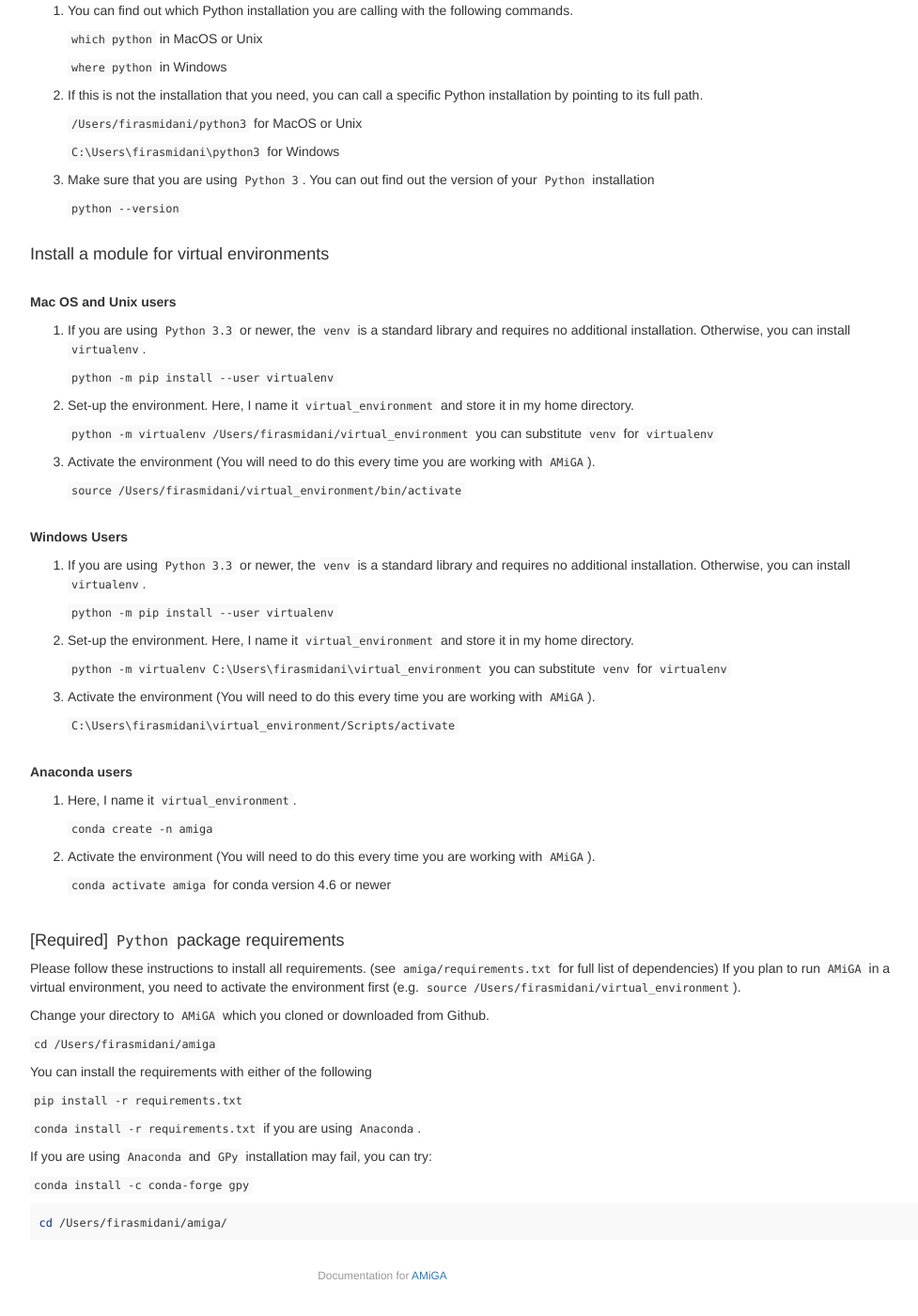
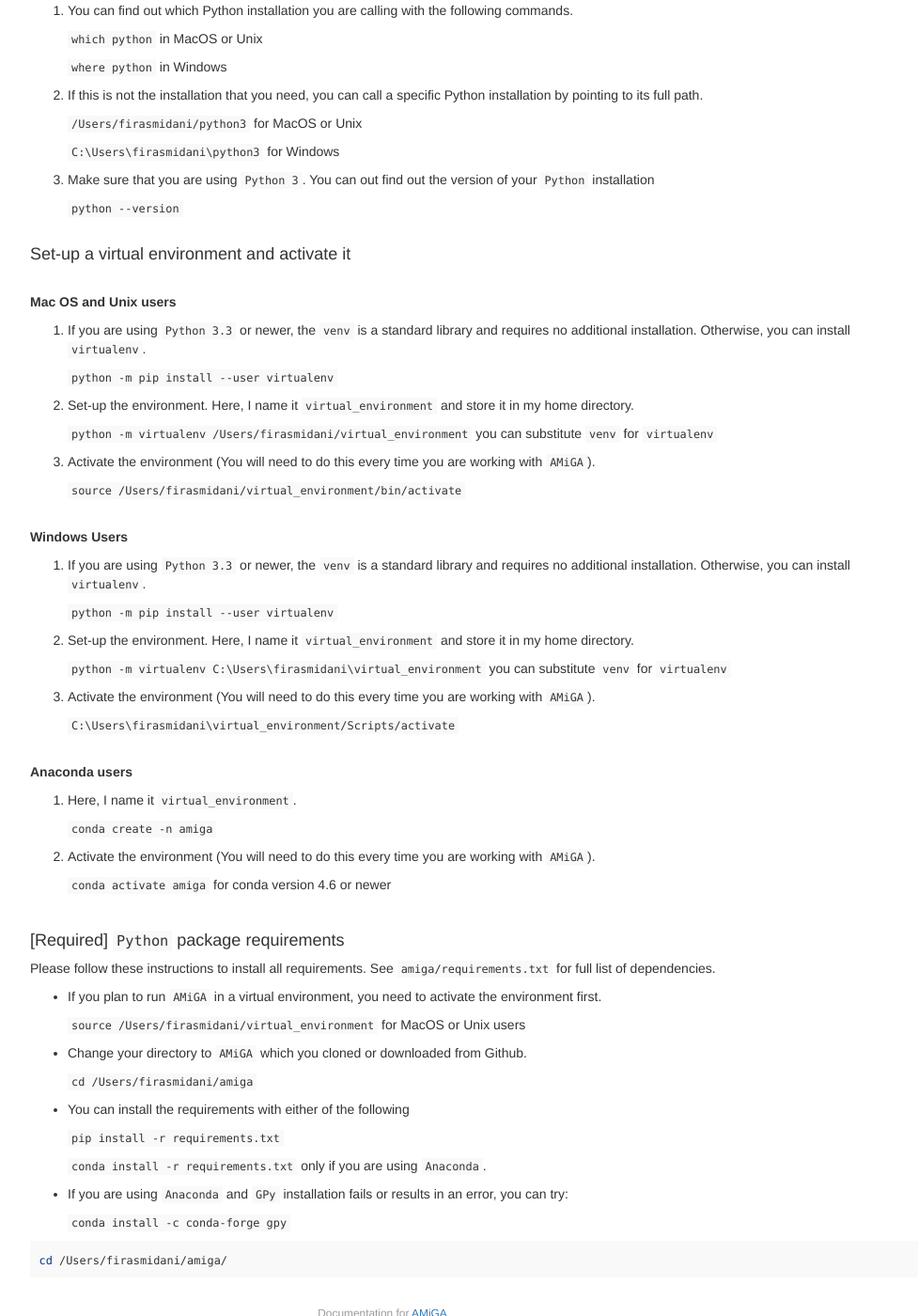
Before and after one commit to firasmidani/amiga, a Jekyll site: the page built from docs/_posts/2020-03-23-installation.md, in a window 1280 px wide and 1400 px high, scrolled down 852 px. Shown: the whole window at 94% size, without its empty margins (233-1210 px from the left). Built offline with Jekyll 4.4.1, drawn with Linux system fonts in a browser that asks for light colours.

Commit message:
more formatting

```diff
--- a/docs/_posts/2020-03-23-installation.md
+++ b/docs/_posts/2020-03-23-installation.md
@@ -53,7 +53,7 @@ Your machine may have multiple installations of `Python`. You must use the same
     `python --version`
 <br /><br />
 
-#### Install a module for virtual environments
+#### Set-up a virtual environment and activate it
 
 <br />
 **Mac OS and Unix users**
@@ -100,21 +100,25 @@ Your machine may have multiple installations of `Python`. You must use the same
 
 #### [Required] `Python` package requirements
 
-Please follow these instructions to install all requirements. (see `amiga/requirements.txt` for full list of dependencies) If you plan to run `AMiGA` in a virtual environment, you need to activate the environment first (e.g. `source /Users/firasmidani/virtual_environment`).
+Please follow these instructions to install all requirements. See `amiga/requirements.txt` for full list of dependencies.
 
-Change your directory to `AMiGA` which you cloned or downloaded from Github.
+- If you plan to run `AMiGA` in a virtual environment, you need to activate the environment first.
 
-`cd /Users/firasmidani/amiga`
+    `source /Users/firasmidani/virtual_environment`  for MacOS or Unix users
 
-You can install the requirements with either of the following
+- Change your directory to `AMiGA` which you cloned or downloaded from Github.
 
-`pip install -r requirements.txt`
+    `cd /Users/firasmidani/amiga`
 
-`conda install -r requirements.txt`  if you are using `Anaconda`.
+- You can install the requirements with either of the following
 
-If you are using `Anaconda` and `GPy` installation may fail, you can try:
+    `pip install -r requirements.txt`
 
-`conda install -c conda-forge gpy`
+    `conda install -r requirements.txt`  only if you are using `Anaconda`.
+
+- If you are using `Anaconda` and `GPy` installation fails or results in an error, you can try:
+
+    `conda install -c conda-forge gpy`
 
 
 
```
